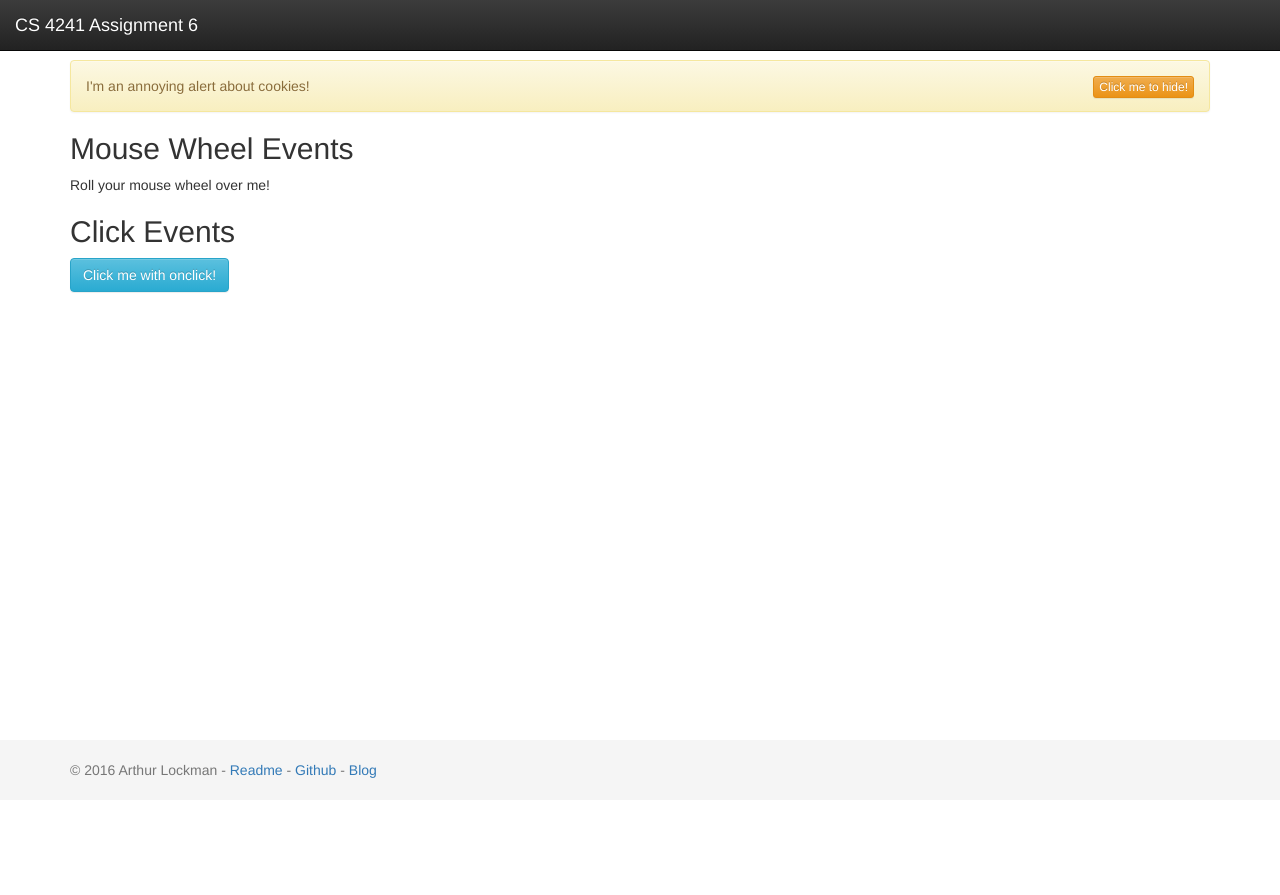
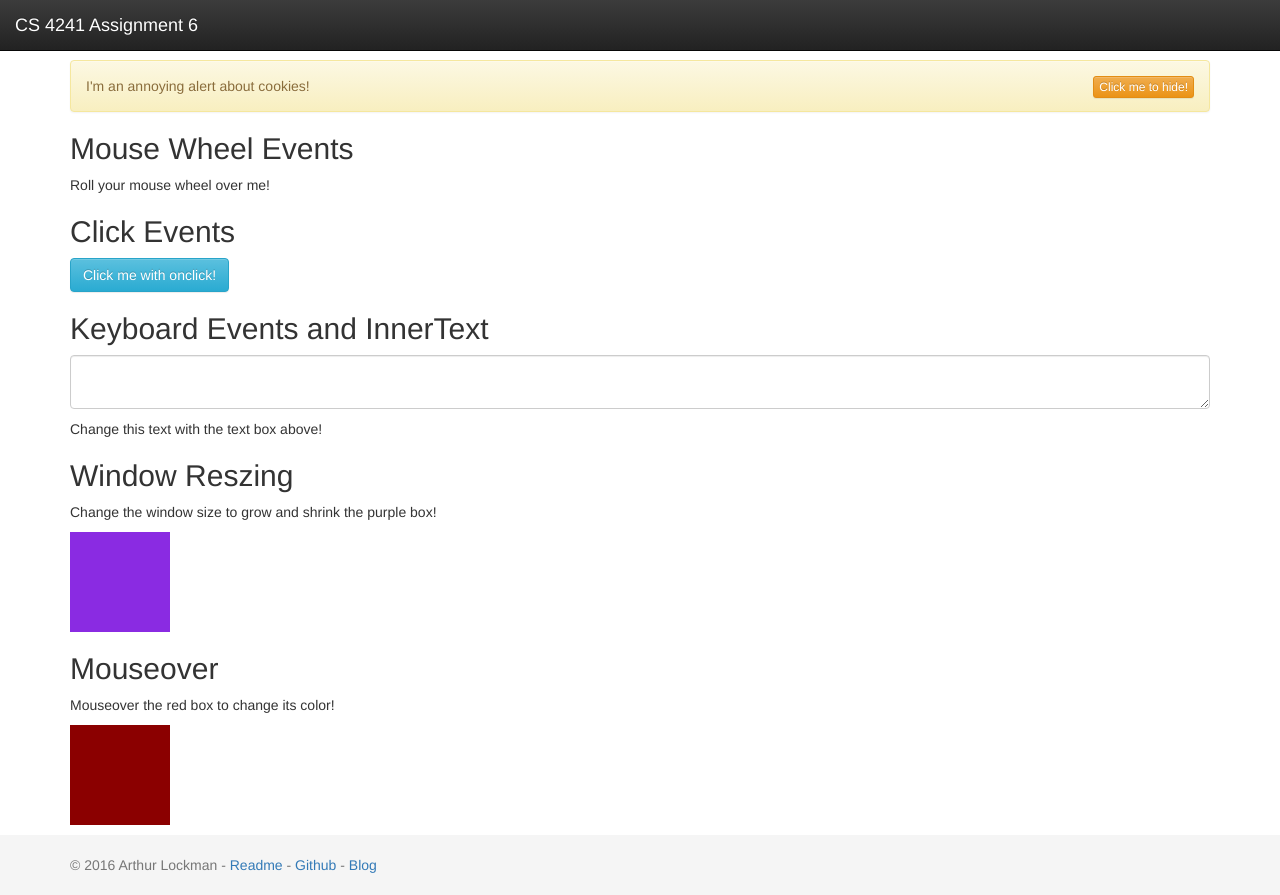
Before and after one commit to arthurlockman/cs4241-a6-arthurlockman, a website: page index.html in a window 1280 px wide. Before the commit the page ends 800 px from the top, so only its background shows below. Drawn offline with nearby package versions, Linux system fonts and the light colour scheme; files that its build step writes are made by us from their sources.

Commit message:
Added all required events.

```diff
--- a/index.html
+++ b/index.html
@@ -49,11 +49,44 @@
             <div>
                 <p><button class="btn btn-info" id="clickme-onclick">Click me with onclick!</button></p>
             </div>
-            <div id="hidden-button">
+            <div id="hidden-button" style="display:none;">
                 <p><button class="btn btn-warning" id="clickme-hidden">Whoa, a hidden button!</button></p>
                 <div id="hidden-button-counter">
                     <p>You clicked the hidden button 0 times.</p>
                 </div>
+            </div>
+            <div id="text-input-control">
+                <h2>
+                    Keyboard Events and InnerText
+                </h2>
+                <p>
+                    <textarea class="form-control" rows="2" id="textfield"></textarea>
+                </p>
+                <p>
+                    <div id="change-text">Change this text with the text box above!</div>
+                </p>
+            </div>
+            <div>
+                <h2>
+                    Window Reszing
+                </h2>
+                <p>
+                    Change the window size to grow and shrink the purple box!
+                </p>
+                <div id="window-resize">
+                </div>
+            </div>
+            <div>
+                <h2>
+                    Mouseover
+                </h2>
+                <p>
+                    Mouseover the red box to change its color!
+                </p>
+                <p>
+                    <div id="mouseover-box">
+                    </div>
+                </p>
             </div>
         </div>
 
--- a/scripts.js
+++ b/scripts.js
@@ -2,31 +2,53 @@ var wheelPosition = 0
 var counter = 0
 
 window.onload = function () {
+    //Event 1: wheel
     document.getElementById("wheelme").onwheel = wheel
+    //Event 2: onclick (show element)
     document.getElementById("clickme-onclick").onclick = clickmeClick
+    //Event 2.5: onclick (hide element)
     document.getElementById("alert-hide").onclick = function() {
         document.getElementById("alert-bar").style.display = "none"
     }
+    //Event 3: keypress
+    document.getElementById("textfield").addEventListener("keyup", keyPressHandler)
+    //Event 4: resize
     window.onresize = resize
-    $('#hidden-button').hide()
+    //Event 5: mouseover/mouseout
+    document.getElementById("mouseover-box").addEventListener("mouseover", function() {
+        document.getElementById("mouseover-box").style.backgroundColor = "darkblue"
+    })
+    document.getElementById("mouseover-box").addEventListener("mouseout", function() {
+        document.getElementById("mouseover-box").style.backgroundColor = "darkred"
+    })
 }
 
+//Resize box on window resize
 function resize() {
-    console.log("new window size: " + window.innerWidth + " by " + window.innerHeight)
+    document.getElementById("window-resize").style.width = window.innerHeight / 4 + "px"
+    document.getElementById("window-resize").style.height = window.innerWidth / 4 + "px"
 }
 
+//Resize text on mouse wheel movement
 function wheel(e) {
     wheelPosition += e.deltaY
     var newFontSize = 14 + wheelPosition/500.0;
     document.getElementById("wheelme").style.fontSize = newFontSize + "px"
 }
 
+//Show hidden button on click
 function clickmeClick() {
     document.getElementById("hidden-button").style.display = ""
     document.getElementById("clickme-hidden").addEventListener("click", hiddenButtonCounterIncrement)
 }
 
+//Increment counter when hidden button clicked (change innerHTML)
 function hiddenButtonCounterIncrement() {
     counter += 1
     document.getElementById('hidden-button-counter').innerHTML = "<p>You clicked the hidden button " + counter + " times.</p>"
 }
+
+//Change innerText on keypress
+function keyPressHandler() {
+    document.getElementById('change-text').innerText = document.getElementById('textfield').value
+}
--- a/style.css
+++ b/style.css
@@ -28,3 +28,15 @@ body {
 #wheelme {
   font-size: 14px;
 }
+
+#window-resize {
+  background-color: blueviolet;
+  width: 100px;
+  height: 100px;
+}
+
+#mouseover-box {
+  background-color: darkred;
+  width: 100px;
+  height: 100px;
+}
```
